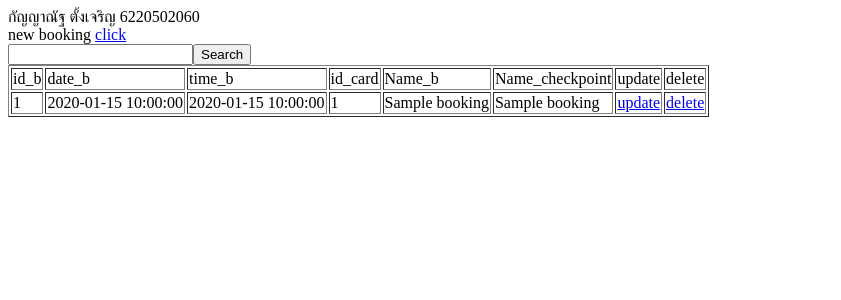
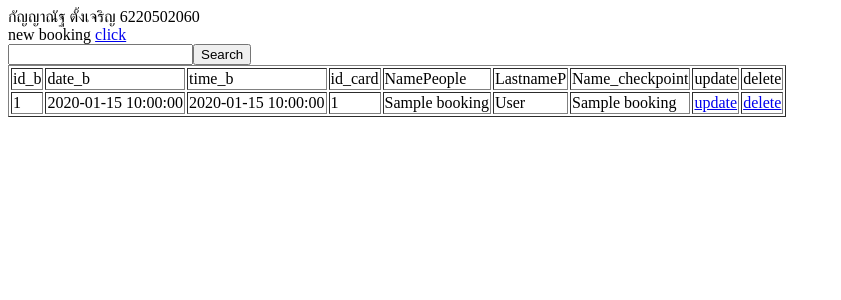
Before and after one commit to KanyanutM/db21_123, a PHP site: template views/booking/index_booking.php in a window 1280 px wide. Shown: the top 300 px of the page, without its empty margins (0-841 px from the left). Run offline with PHP 8.4, Linux system fonts and the light colour scheme; the template is opened without the code that fills it: most values are stand-ins (such as "Sample title", 1, 10 or a date in 2020).

Commit message:
Update index_booking.php

```diff
--- a/views/booking/index_booking.php
+++ b/views/booking/index_booking.php
@@ -21,7 +21,8 @@
         <td>date_b</td>
         <td>time_b</td>
         <td>id_card</td>
-        <td>Name_b</td>
+        <td>NamePeople</td>
+        <td>LastnameP</td>
         <td>Name_checkpoint</td>
         <td> update</td>
         <td> delete </td>
@@ -34,7 +35,8 @@
      <td>$booking->date_b</td>
      <td>$booking->time_b</td>
      <td>$booking->id_card</td>
-     <td>$booking->Name_b</td>
+     <td>$booking->NamePeople</td>
+     <td>$booking->LastnameP</td>
      <td>$booking->Name_checkpoint</td>
      <td><a href=?controller=booking&action=updateForm&id_b=$booking->id_b>update</a></td>
      <td><a href=?controller=booking&action=deleteConfirm&id_b=$booking->id_b>delete</a> </td> </tr>" ;
```
